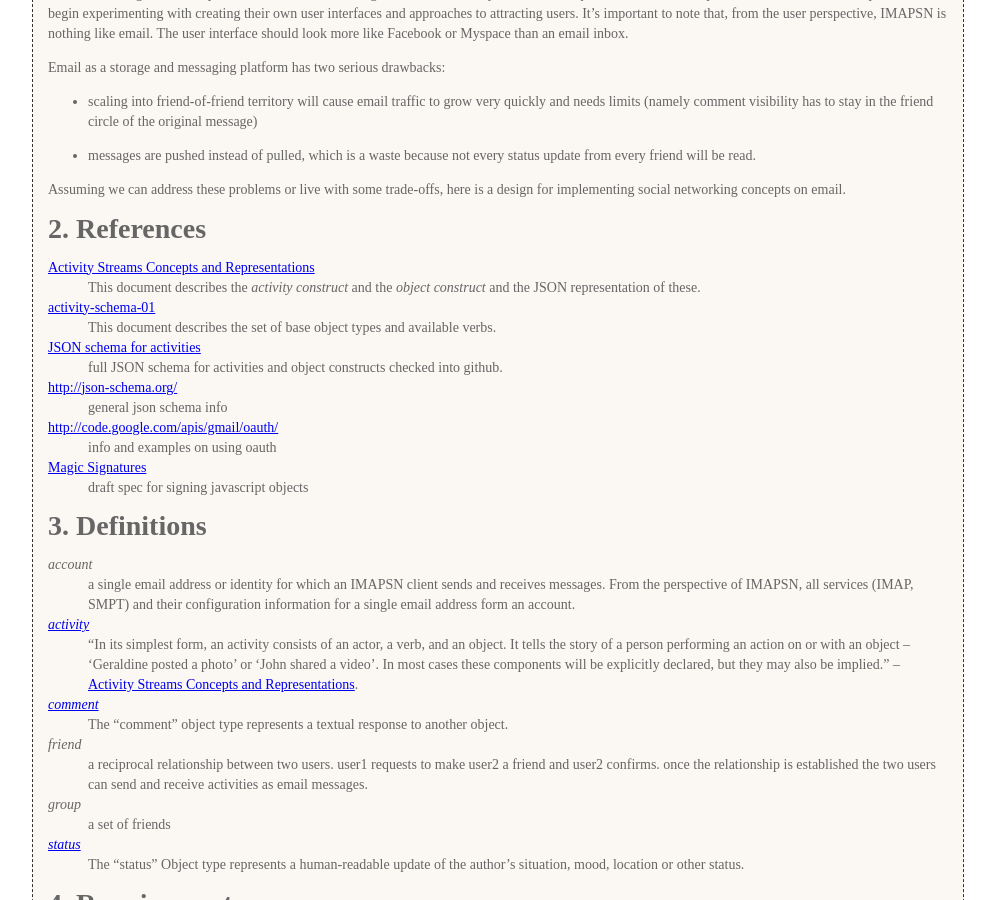
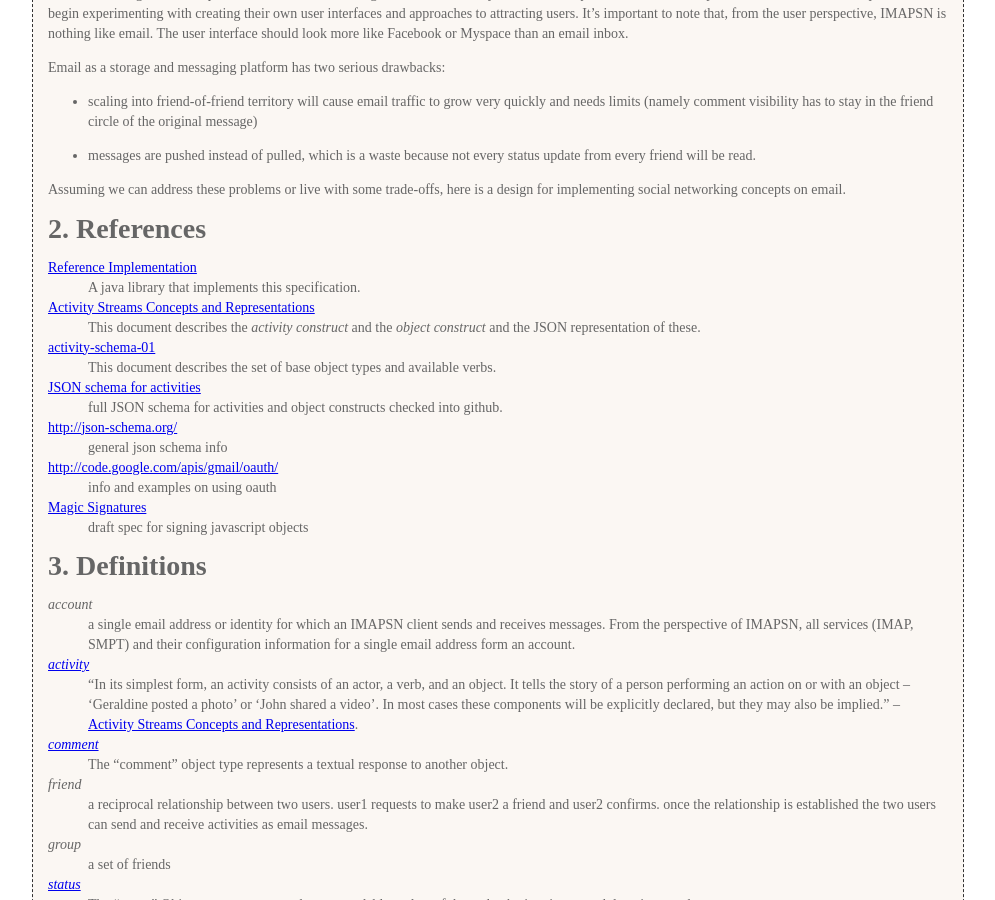
Before and after one commit to imapsn/imapsn.github.com, a Jekyll site: the page built from _posts/2010-09-21-imapsn-client.markdown, in a window 1280 px wide and 900 px high, scrolled down 441 px. Shown: the whole window, without its empty margins (142-1137 px from the left). Built offline with Jekyll 4.4.1, drawn with Linux system fonts in a browser that asks for light colours.

Commit message:
note ref impl in spec

```diff
--- a/_posts/2010-09-21-imapsn-client.markdown
+++ b/_posts/2010-09-21-imapsn-client.markdown
@@ -47,6 +47,8 @@ here is a design for implementing social networking concepts on email.
 
 # 2. References
 
+[Reference Implementation](http://github.com/imapsn/imapsn-lib-java)
+: A java library that implements this specification.
 
 [Activity Streams Concepts and Representations][json-activity.html]
 : This document describes the *activity construct* and the *object
```
